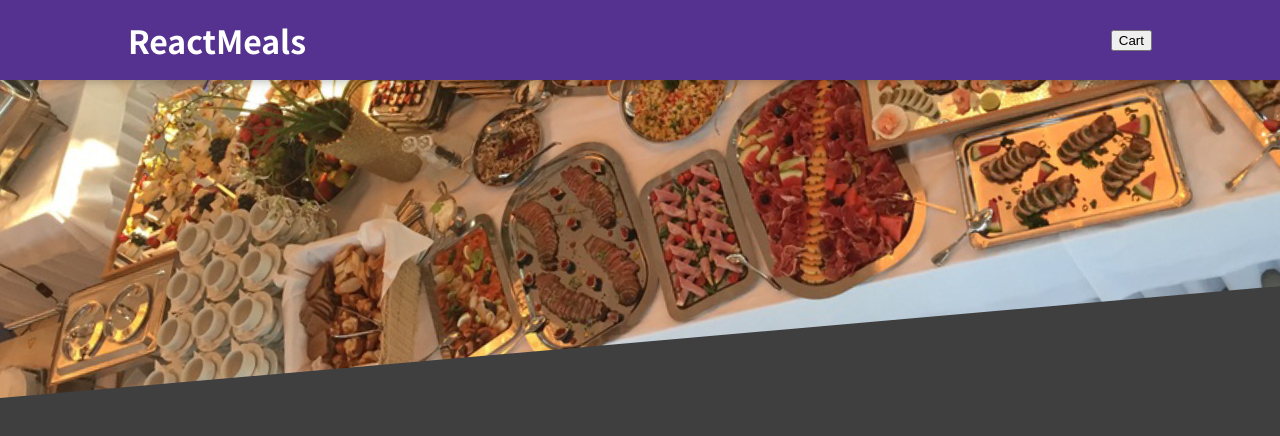
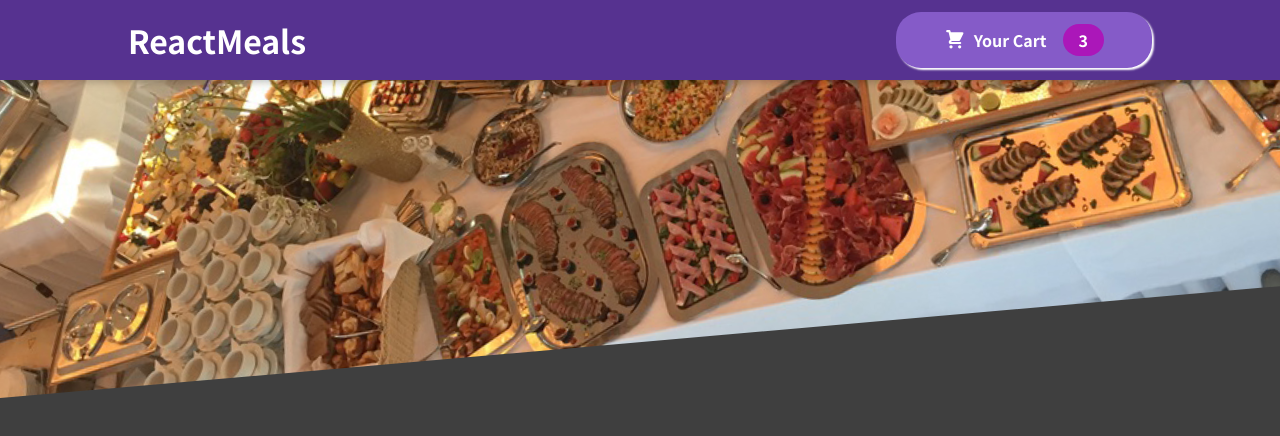
Before and after one commit to PatrikPridal/food-order-app-demo, a React (Create React App) app: page / in a window 1280 px wide. Shown: the top 436 px of the page. Built offline with nearby package versions, Linux system fonts and the light colour scheme.

Commit message:
Header button

```diff
--- a/src/components/Layout/Header.js
+++ b/src/components/Layout/Header.js
@@ -1,5 +1,6 @@
 import { Fragment } from 'react';
-import image from 'react';
+import HeaderCartButton from './HeaderCartButton';
+//import image from 'react';
 
 import mealsImage from '../../assets/meals.jpg'
 import classes from './Header.module.css';
@@ -8,7 +9,7 @@ const Header = (props) => {
     return <Fragment>
         <header className={classes.header}>
             <h1>ReactMeals</h1>
-            <button>Cart</button>
+            <HeaderCartButton />
         </header>
         <div className={classes['main-image']}>
             <img src={mealsImage} alt="delicious food!" />
--- a/src/components/Layout/HeaderCartButton.js
+++ b/src/components/Layout/HeaderCartButton.js
@@ -1,14 +1,18 @@
-import CartIcon from '../Cart/CartIcon';
-
+import CartIcon from "../Cart/CartIcon";
+import classes from './HeaderCartButton.module.css';
 
 const HeaderCartButton = (props) => {
   return (
-    <button>
+    <button className={classes.button}>
+      <span className={classes.icon}>
+        <CartIcon />
+      </span>
       <span>
-          <CartIcon />
+      Your Cart
       </span>
-      <span></span>
-      <span></span>
+      <span className={classes.badge}>
+          3
+      </span>
     </button>
   );
 };
--- a/src/components/Layout/HeaderCartButton.module.css
+++ b/src/components/Layout/HeaderCartButton.module.css
@@ -2,7 +2,7 @@
     cursor: pointer;
     font: inherit;
     border: none;
-    background-color: #4d1601;
+    background-color: #855bc8;
     color: white;
     padding: 0.75rem 3rem;
     display: flex;
@@ -10,11 +10,12 @@
     align-items: center;
     border-radius: 25px;
     font-weight: bold;
+    box-shadow: 2px 2px 2px;
   }
 
   .button:hover,
   .button:active {
-    background-color: #2c0d00;
+    background-color: #3b075d;
   }
 
   .icon {
@@ -24,7 +25,7 @@
   }
 
   .badge {
-    background-color: #b94517;
+    background-color: #ab17b9;
     padding: 0.25rem 1rem;
     border-radius: 25px;
     margin-left: 1rem;
@@ -33,7 +34,7 @@
 
   .button:hover .badge,
   .button:active .badge {
-    background-color: #92320c;
+    background-color: #d608a9;
   }
 
   .bump {
```
